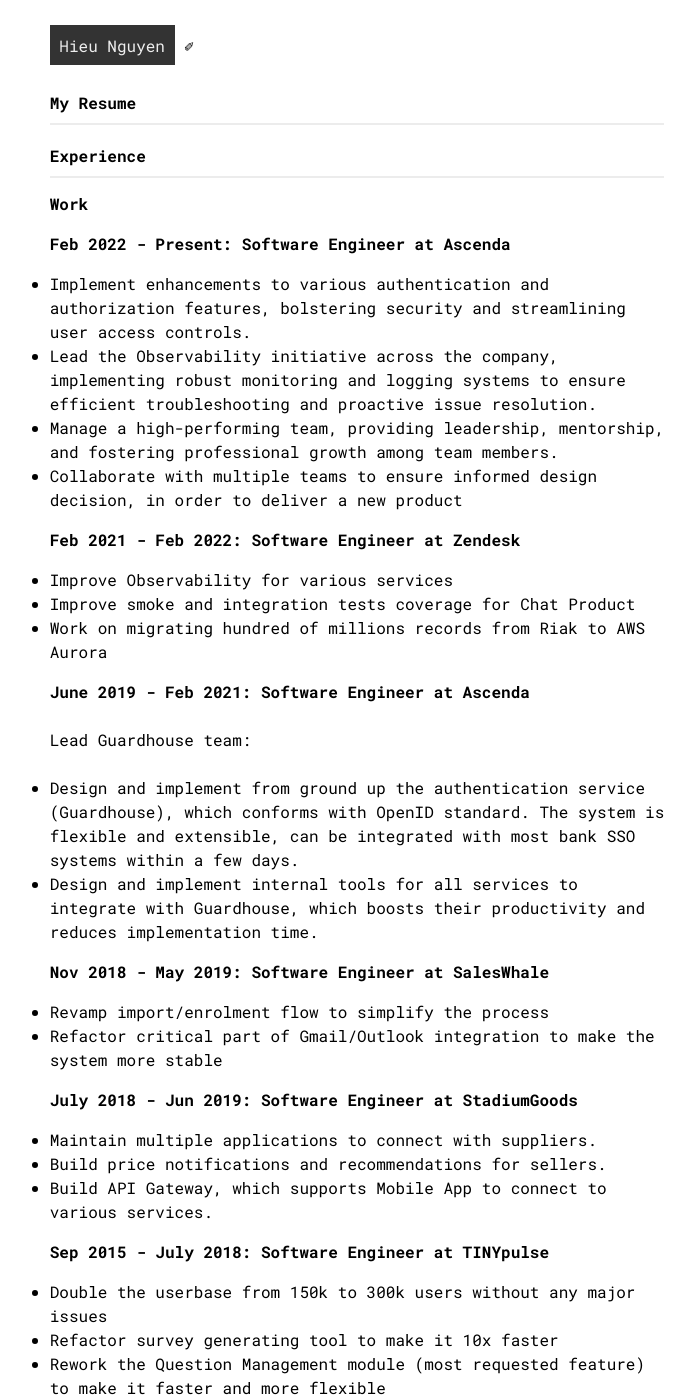
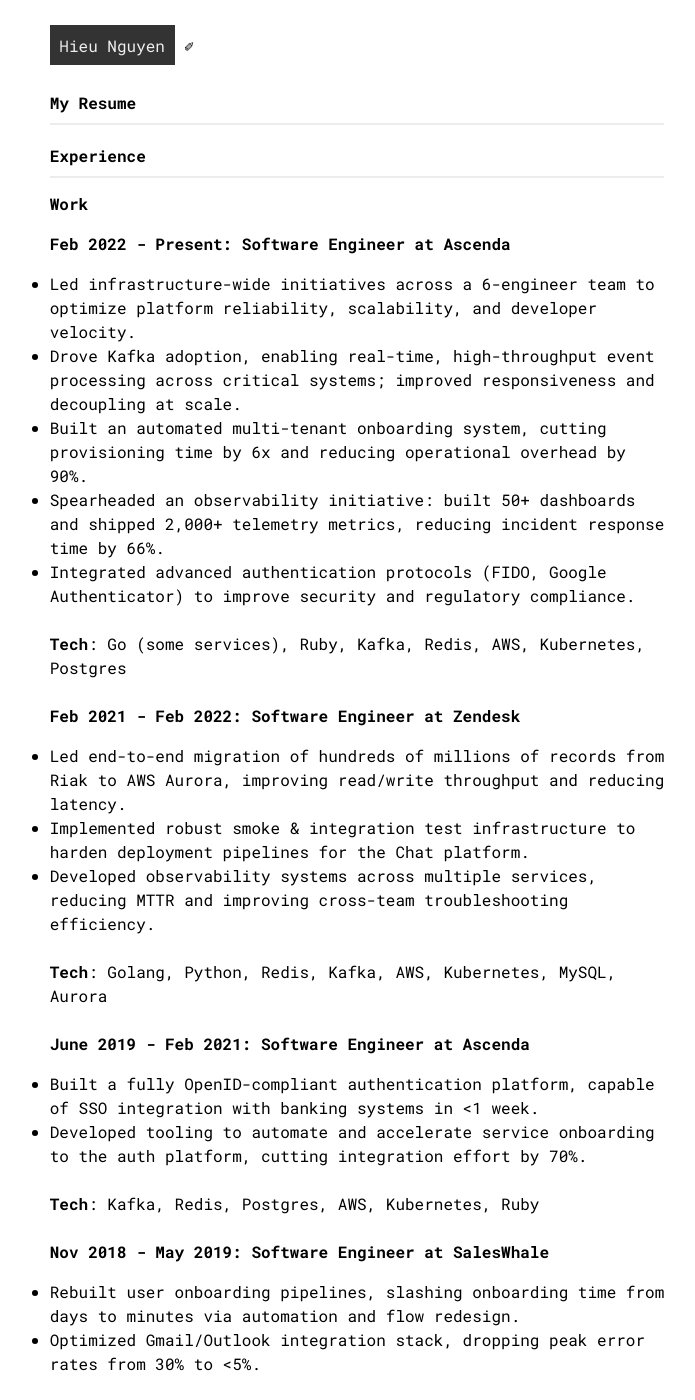
Before and after one commit to hieuk09/hieuk09.github.io, a Jekyll site: the page built from about/index.md, in a window 1280 px wide and 1400 px high. Shown: the whole window, without its empty margins (283-978 px from the left). Built offline with Jekyll 4.4.1, drawn with Linux system fonts in a browser that asks for light colours; some of the changed text lies outside the part shown.

Commit message:
Update about page

```diff
--- a/about/index.md
+++ b/about/index.md
@@ -11,58 +11,65 @@
 
 ### Feb 2022 - Present: Software Engineer at Ascenda
 
-- Implement enhancements to various authentication and authorization features, bolstering security and streamlining user access controls.
-- Lead the Observability initiative across the company, implementing robust monitoring and logging systems to ensure efficient troubleshooting and proactive issue resolution.
-- Manage a high-performing team, providing leadership, mentorship, and fostering professional growth among team members.
-- Collaborate with multiple teams to ensure informed design decision, in order to deliver a new product
+- Led infrastructure-wide initiatives across a 6-engineer team to optimize platform reliability, scalability, and developer velocity.
+- Drove Kafka adoption, enabling real-time, high-throughput event processing across critical systems; improved responsiveness and decoupling at scale.
+- Built an automated multi-tenant onboarding system, cutting provisioning time by 6x and reducing operational overhead by 90%.
+- Spearheaded an observability initiative: built 50+ dashboards and shipped 2,000+ telemetry metrics, reducing incident response time by 66%.
+- Integrated advanced authentication protocols (FIDO, Google Authenticator) to improve security and regulatory compliance.
+
+**Tech**: Go (some services), Ruby, Kafka, Redis, AWS, Kubernetes, Postgres
 
 ### Feb 2021 - Feb 2022: Software Engineer at Zendesk
 
-- Improve Observability for various services
-- Improve smoke and integration tests coverage for Chat Product
-- Work on migrating hundred of millions records from Riak to AWS Aurora
+- Led end-to-end migration of hundreds of millions of records from Riak to AWS Aurora, improving read/write throughput and reducing latency.
+- Implemented robust smoke & integration test infrastructure to harden deployment pipelines for the Chat platform.
+- Developed observability systems across multiple services, reducing MTTR and improving cross-team troubleshooting efficiency.
+
+**Tech**: Golang, Python, Redis, Kafka, AWS, Kubernetes, MySQL, Aurora
 
 ### June 2019 - Feb 2021: Software Engineer at Ascenda
 
-Lead Guardhouse team:
-- Design and implement from ground up the authentication service (Guardhouse),
-  which conforms with OpenID standard. The system is flexible and extensible,
-  can be integrated with most bank SSO systems within a few days.
-- Design and implement internal tools for all services to integrate with Guardhouse,
-  which boosts their productivity and reduces implementation time.
+- Built a fully OpenID-compliant authentication platform, capable of SSO integration with banking systems in <1 week.
+- Developed tooling to automate and accelerate service onboarding to the auth platform, cutting integration effort by 70%.
+
+**Tech**: Kafka, Redis, Postgres, AWS, Kubernetes, Ruby
 
 ### Nov 2018 - May 2019: Software Engineer at SalesWhale
 
-- Revamp import/enrolment flow to simplify the process
-- Refactor critical part of Gmail/Outlook integration to make the system more stable
+- Rebuilt user onboarding pipelines, slashing onboarding time from days to minutes via automation and flow redesign.
+- Optimized Gmail/Outlook integration stack, dropping peak error rates from 30% to <5%.
+
+**Tech**: Redis, Postgres, AWS, Ruby, SQS
 
 ### July 2018 - Jun 2019: Software Engineer at StadiumGoods
 
-- Maintain multiple applications to connect with suppliers.
-- Build price notifications and recommendations for sellers.
-- Build API Gateway, which supports Mobile App to connect to various services.
+- Designed and deployed real-time pricing recommendation engine, enabling dynamic feedback to sellers.
+- Built scalable API Gateway to support high-volume mobile clients.
+
+**Tech**: AWS, Redis, Postgres, Ruby
 
 ### Sep 2015 - July 2018: Software Engineer at TINYpulse
 
-- Double the userbase from 150k to 300k users without any major issues
-- Refactor survey generating tool to make it 10x faster
-- Rework the Question Management module (most requested feature) to make it
-faster and more flexible
-- Build Central Authentication module as the foundation of the transformation of
-TINYpulse from a monolithic application to a platform
+- Scaled backend infrastructure to support a 2x user base growth with minimal downtime.
+- Refactored critical systems including survey engine (10x faster) and question management module, significantly improving performance and time-to-market.
+- Designed Central Auth module, laying the groundwork for microservice transition.
+
+**Technology**: Redis, MySQL, Elasticsearch, MongoDB, Ruby, Heroku
 
 ### Dec 2014 - Aug 2015: Software Engineer at PLZ
 
-- Develop betting system which supports real-time betting
-- Build API server in Ruby which can serve upto 1k requests/sec on a single
-standard Digital Ocean instance
+- Developed real-time betting system with sub-second latency and high concurrency support.
+- Engineered a high-performance Ruby API server (1,000+ RPS) on minimal infrastructure.
+
+**Tech**: Redis, Postgres, Ruby, DigitalOcean
 
 ### Jun 2012 - Dec 2014: Software Engineer at EastAgile
 
-- Develop several RoR applications for different startups in Silicon Valley
-- Most notably: improve loading time for transactions page of InDinero from 120s
-to 3s
-- Train new intern and improve company software process
+- Delivered performant apps for Silicon Valley startups in fast-paced agile cycles.
+- Improved transaction rendering speed 40x (120s → 3s) for InDinero through query optimization.
+- Mentored interns and helped scale dev processes for efficiency.
+
+**Tech**: Redis, Postgres, MySQL, Elasticsearch, Heroku, Ruby
 
 ### Sep 2011 - Mar 2012: Intern at AILAB, HCMC University of Science
 
```
Also changed, not shown: 1 other file.
